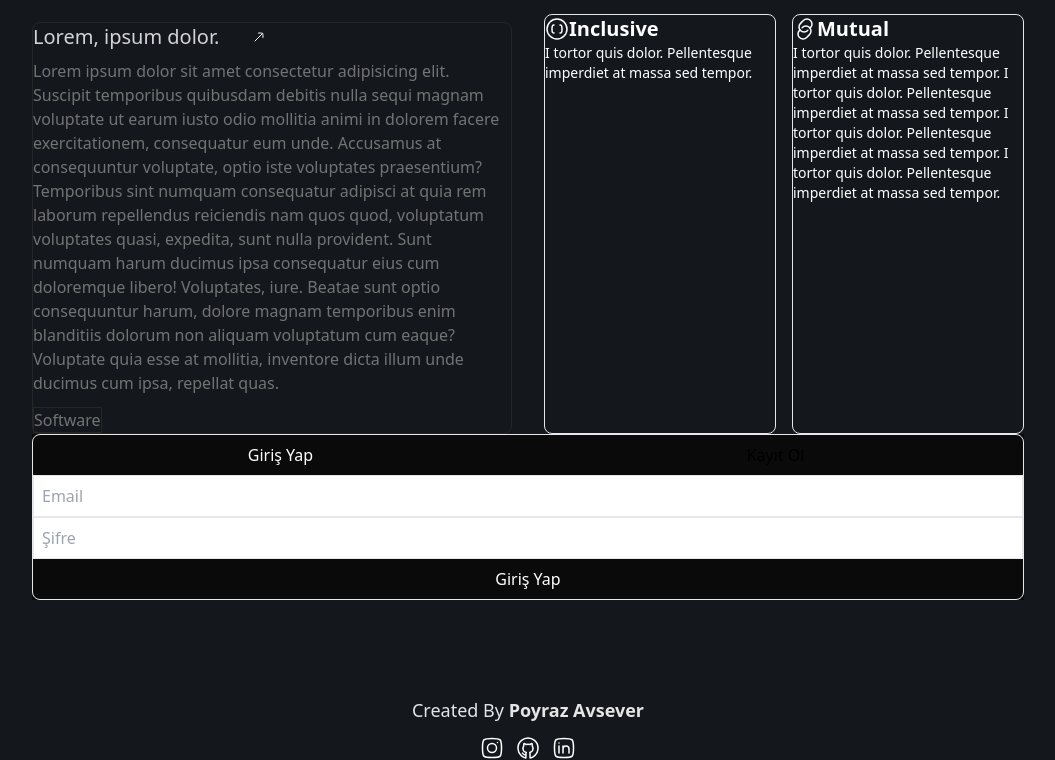
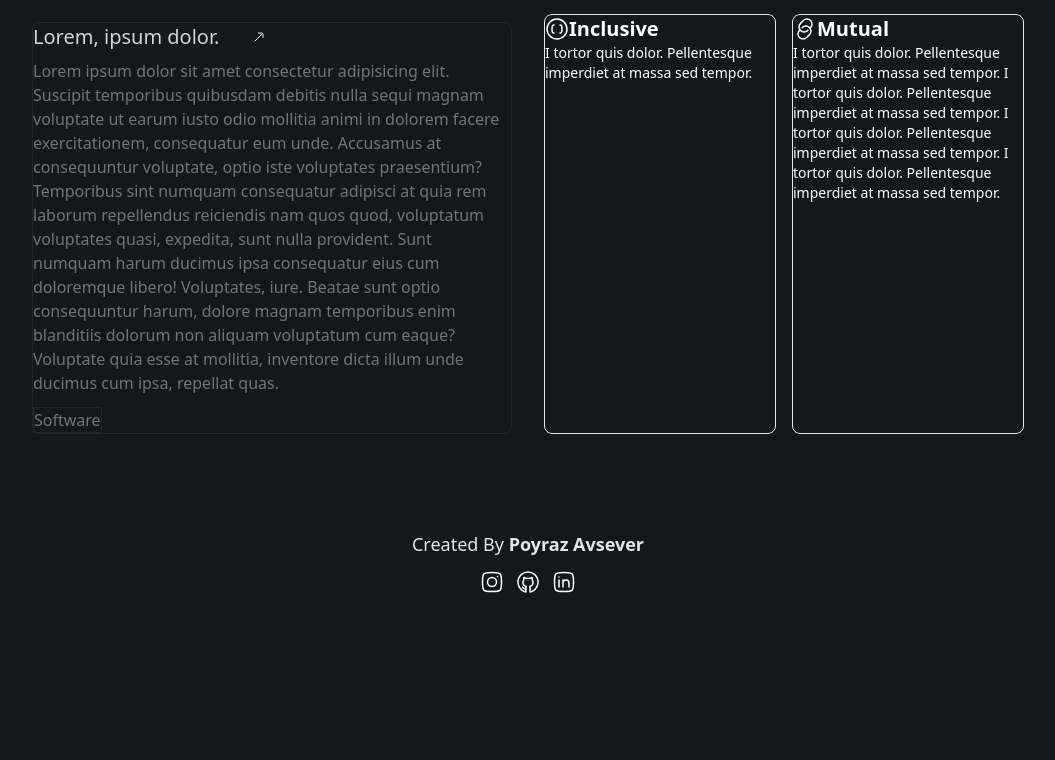
Before and after one commit to poyrazavsever/fullstack_blog, a Next.js app: page / in a window 1280 px wide. Shown: the part 538-1298 px from the top of the page, without its empty margins (112-1167 px from the left). After the commit the page ends 1132 px from the top, so only its background shows below. Built offline with nearby package versions, Linux system fonts and the light colour scheme.

Commit message:
feat: done userModal

```diff
--- a/Components/Layouts/Layout.jsx
+++ b/Components/Layouts/Layout.jsx
@@ -1,18 +1,32 @@
-import React from 'react'
+import { useState } from "react";
 import Navbar from '../Navigation/Navbar'
 import Footer from '../Footer/Footer'
 import { Toaster } from 'react-hot-toast'
+import UserModal from '../UserModal'
 
 const Layout = ({ children }) => {
+
+  const [isModalOpen, setIsModalOpen] = useState(false);
+
+  // Modal'ı açma fonksiyonu
+  const openModal = () => {
+    setIsModalOpen(true);
+  };
+
+  // Modal'ı kapatma fonksiyonu
+  const closeModal = () => {
+    setIsModalOpen(false);
+  };
+
   return (
     <>
-      <Navbar />
+      <Navbar openModal={openModal} />
 
       <Toaster
         toastOptions={{
           style: {
             background: 'rgba(20, 20, 20, 0.8)', // Turuncu arka plan
-            border:'1px #222222 solid', // Border
+            border: '1px #222222 solid', // Border
             color: '#ffffff', // Yazı rengi
             backdropFilter: 'blur(10px)', // Arka plan bulanıklığı
             borderRadius: '8px', // Kenar yuvarlama
@@ -21,6 +35,8 @@ const Layout = ({ children }) => {
           duration: 4000, // Toast süresi
         }}
       />
+
+      <UserModal isOpen={isModalOpen} onClose={closeModal} />
 
       {children}
 
--- a/Components/Navigation/Navbar.jsx
+++ b/Components/Navigation/Navbar.jsx
@@ -1,7 +1,7 @@
 import React, { useState } from 'react';
 import { motion, AnimatePresence } from 'framer-motion';
 
-const Navbar = () => {
+const Navbar = ({openModal}) => {
   const [darkMode, setDarkMode] = useState(false);
   const [language, setLanguage] = useState('EN');
   const [isDropdownOpen, setDropdownOpen] = useState(false);
@@ -49,6 +49,15 @@ const Navbar = () => {
               Last Blog
             </motion.div>
           </a>
+
+          <button onClick={openModal} className={linkStyle}>
+            <motion.div
+              whileHover={{ scale: 1.01, y: -3 }}
+              className="cursor-pointer"
+            >
+              Login
+            </motion.div>
+          </button>
         </div>
 
         {/* Sağ: Dil ve Tema Düşürme Menüsü */}
@@ -218,6 +227,15 @@ const Navbar = () => {
                 </span>
               </a>
 
+              <button onClick={openModal} className="flex items-center gap-2 w-full p-4 border-y border-neutral-700 hover:bg-neutral-950 transition-all duration-150">
+                <span>
+                  <svg xmlns="http://www.w3.org/2000/svg" width="24" height="24" viewBox="0 0 24 24"><g fill="none" stroke="#ffff" stroke-linecap="round" stroke-linejoin="round" stroke-width="1.5" color="#fffff"><path d="M14 3.095A10 10 0 0 0 12.6 3C7.298 3 3 7.03 3 12s4.298 9 9.6 9q.714 0 1.4-.095" /><path d="M13.5 14.5c-.506-.492-2.5-1.8-2.5-2.5m2.5-2.5c-.506.492-2.5 1.8-2.5 2.5m0 0h10" /></g></svg>
+                </span>
+                <span className='text-lg text-neutral-100'>
+                  Login
+                </span>
+              </button>
+
             </div>
           </motion.div>
         )}
--- a/Components/UserModal.jsx
+++ b/Components/UserModal.jsx
@@ -1,7 +1,7 @@
 import React, { useState } from 'react';
-import { motion } from 'framer-motion';
+import { motion, AnimatePresence } from 'framer-motion';
 
-const UserModal = () => {
+const UserModal = ({ isOpen, onClose }) => {
   const [isLogin, setIsLogin] = useState(true); // Form türü
   const [formData, setFormData] = useState({ // Form verileri
     name: '',
@@ -26,14 +26,30 @@ const UserModal = () => {
   };
 
   return (
-    <div className="fixed inset-0 flex items-center justify-center bg-neutral-950 bg-opacity-80">
+    <AnimatePresence>
+      {isOpen && (
         <motion.div
-        className="border bg-white border-neutral-200 dark:bg-neutral-950 dark:border-neutral-800 bg-opacity-10 dark:bg-opacity-10 rounded-lg shadow-lg p-8 max-w-md w-full backdrop-blur-md"
-        initial={{ opacity: 0, scale: 0.8 }} // Açılma animasyonu
-        animate={{ opacity: 1, scale: 1 }} // Bitiş animasyonu
-        exit={{ opacity: 0, scale: 0.8 }} // Kapanma animasyonu
+          className="fixed inset-0 flex items-center justify-center bg-neutral-950 bg-opacity-80"
+          initial={{ opacity: 0 }}
+          animate={{ opacity: 1 }}
+          exit={{ opacity: 0 }}
           transition={{ duration: 0.3 }}
         >
+          <motion.div
+            className="relative border bg-white border-neutral-200 dark:bg-neutral-950 dark:border-neutral-800 bg-opacity-10 dark:bg-opacity-10 rounded-lg shadow-lg p-8 max-w-md w-full backdrop-blur-md"
+            initial={{ opacity: 0, scale: 0.8 }}
+            animate={{ opacity: 1, scale: 1 }}
+            exit={{ opacity: 0, scale: 0.8 }}
+            transition={{ duration: 0.3 }}
+          >
+            {/* Kapatma Butonu */}
+            <button
+              className="absolute top-2 right-2 p-2 bg-red-500 text-white rounded-full hover:bg-red-600 transition"
+              onClick={onClose}
+            >
+              ✕
+            </button>
+
             <div className="flex justify-center mb-4">
               <button
                 className={`p-2 rounded-l w-full ${isLogin ? 'bg-orange-500 text-white' : 'bg-neutral-200 text-black'}`}
@@ -95,7 +111,9 @@ const UserModal = () => {
               </form>
             </motion.div>
           </motion.div>
-    </div>
+        </motion.div>
+      )}
+    </AnimatePresence>
   );
 };
 
```
Lines whose indentation alone changed are shown as unchanged.
